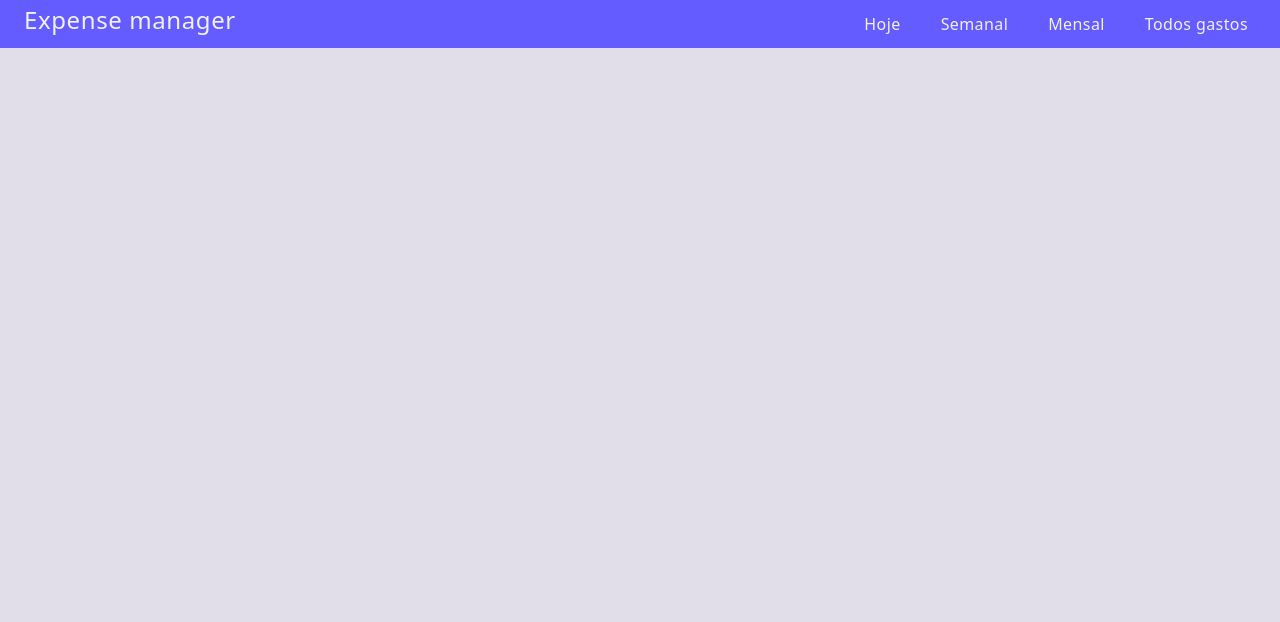
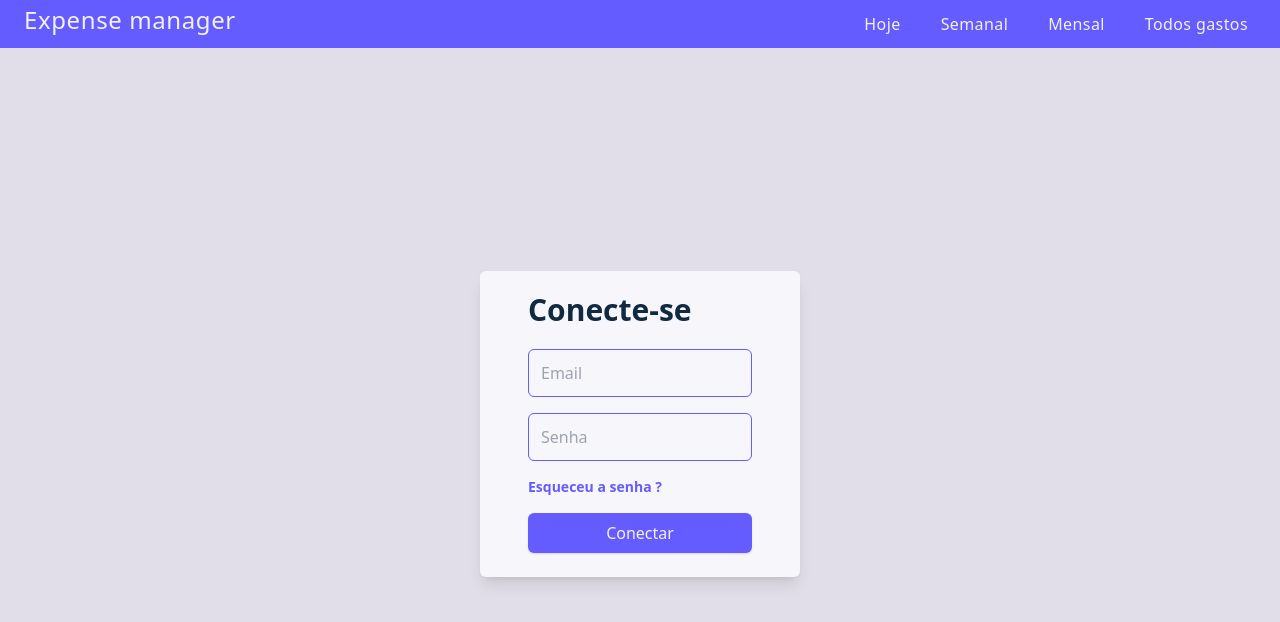
Before and after one commit to EricBrisola/expense-manager, a React (Vite) app: page /login in a window 1280 px wide. Shown: the top 622 px of the page. Built offline with nearby package versions, Linux system fonts and the light colour scheme.

Commit message:
chore: working on login page

```diff
--- a/src/pages/Login/index.jsx
+++ b/src/pages/Login/index.jsx
@@ -1,5 +1,44 @@
 const Login = () => {
-  return <main className="flex flex-1 bg-[#E2DEE9] text-white"></main>;
+  return (
+    <main className="flex flex-1 items-center justify-center bg-[#E2DEE9] text-white">
+      <section className="">
+        <article></article>
+        <article className="flex w-80 flex-col items-center justify-center rounded-md bg-[#F7F6FA] shadow-lg">
+          <p className="w-56 pt-6 text-3xl font-semibold leading-none text-[#102a42]">
+            Conecte-se
+          </p>
+          <form className="flex flex-col gap-4 py-6">
+            <label htmlFor="login-input">
+              <input
+                type="email"
+                name="email"
+                className="h-12 w-56 rounded-md border-[1px] border-[#645cff] bg-transparent p-3 outline-none focus:border-2"
+                id="login-input"
+                placeholder="Email"
+                required
+              />
+            </label>
+            <label htmlFor="password-input">
+              <input
+                type="password"
+                name="password"
+                className="h-12 w-56 rounded-md border-[1px] border-[#645cff] bg-transparent p-3 outline-none focus:border-2"
+                id="password-input"
+                placeholder="Senha"
+                required
+              />
+            </label>
+            <button className="text-left text-sm font-bold text-[#645cff]">
+              Esqueceu a senha ?
+            </button>
+            <button className="rounded-md bg-[#645cff] p-2 text-white shadow-sm shadow-[#645cff]/20 duration-200 hover:shadow-lg hover:shadow-[#645cff]/40">
+              Conectar
+            </button>
+          </form>
+        </article>
+      </section>
+    </main>
+  );
 };
 
 export default Login;
```
